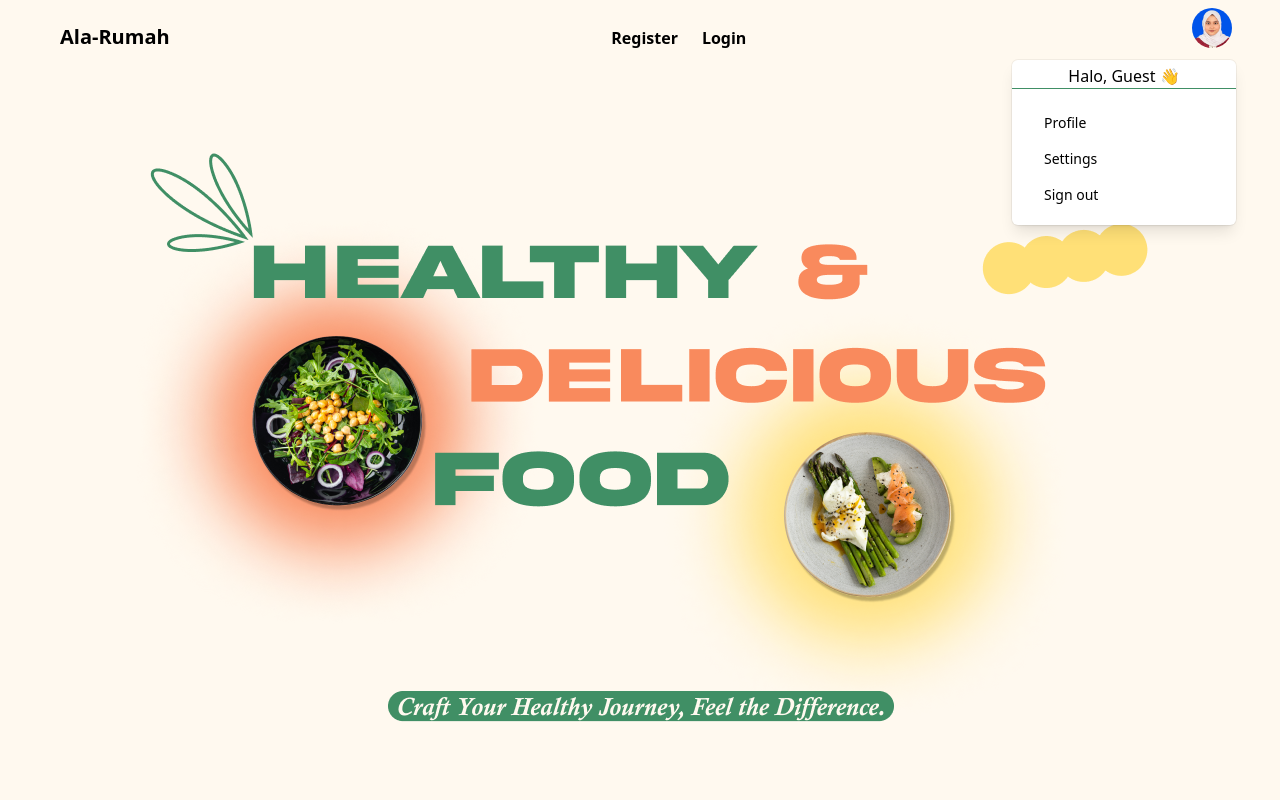
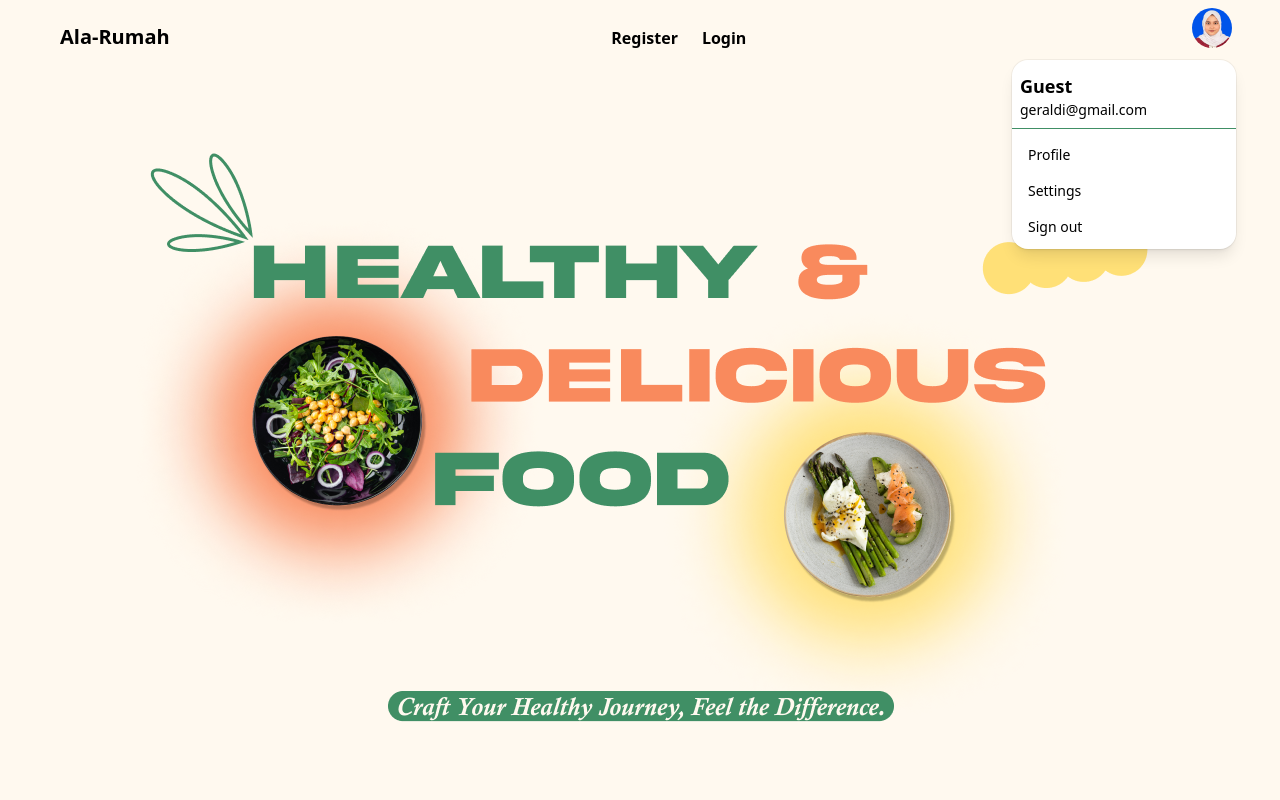
Before and after one commit to GeraldiNathan/ReactLaravel-FP, a React (Create React App) app: page /home in a window 1280 px wide. Both pictures are taken after a click on the element 1211 px from the left and 28 px from the top of the page. Shown: the top 800 px of the page. Built offline with nearby package versions, Linux system fonts and the light colour scheme.

Commit message:
WIP (Navbar) : styling in dropdown menu

```diff
--- a/src/components/NavbarComponents.jsx
+++ b/src/components/NavbarComponents.jsx
@@ -93,18 +93,19 @@ function Navbar() {
             </div>
             {isProfileOpen && (
               <div
-                className="origin-top-right absolute right-0 mt-2 w-56 rounded-md shadow-lg bg-white ring-1 ring-black ring-opacity-5"
+                className="origin-top-right absolute right-0 mt-2 w-56 rounded-2xl shadow-lg bg-white ring-1 ring-black ring-opacity-5"
                 role="menu"
                 aria-orientation="vertical"
                 aria-labelledby="avatar-dropdown"
               >
                 <div className="py-1" role="none">
                   {/* Dropdown items */}
-                  <div className="flex justify-center items-center border-b border-hijau mb-2">
-                    Halo, {userName} 👋
+                  <div className="flex flex-col justify-start items-start border-b border-hijau mb-2 p-2">
+                    <span className="text-lg font-semibold">{userName}</span>
+                    <span className="text-sm">geraldi@gmail.com</span>
                   </div>
 
-                  <div className="block px-4 py-2 text-sm text-black-600">
+                  <div className="block text-sm text-black-600">
                     <a
                       href="/profile"
                       className="block px-4 py-2 text-sm text-black-600 hover:bg-green-100 hover:text-hijau"
```
